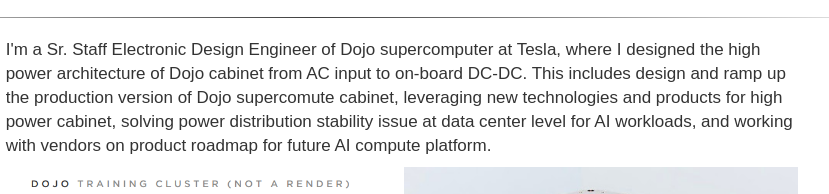
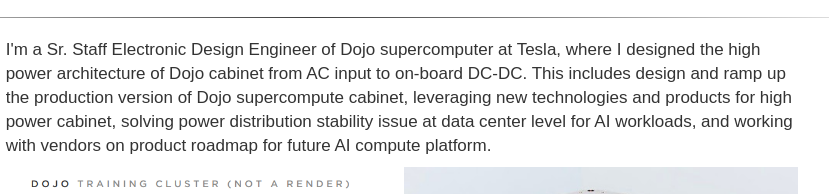
Before and after one commit to wsdingzetz/wsdingzetz.github.io, a plain HTML site: page index.html in a window 1280 px wide. Shown: the part 269-463 px from the top of the page, 331-1160 px from the left. Drawn offline with Linux system fonts and the light colour scheme.

Commit message:
Update index.html

```diff
--- a/index.html
+++ b/index.html
@@ -43,7 +43,7 @@
         </div>
         <div class="desc">
           <div class="htxt">
-            I'm a Sr. Staff Electronic Design Engineer of Dojo supercomputer at Tesla, where I designed the high power architecture of Dojo cabinet from AC input to on-board DC-DC. This includes design and ramp up the production version of Dojo supercomute cabinet, leveraging new technologies and products for high power cabinet, solving power distribution stability issue at data center level for AI workloads, and working with vendors on product roadmap for future AI compute platform.
+            I'm a Sr. Staff Electronic Design Engineer of Dojo supercomputer at Tesla, where I designed the high power architecture of Dojo cabinet from AC input to on-board DC-DC. This includes design and ramp up the production version of Dojo supercompute cabinet, leveraging new technologies and products for high power cabinet, solving power distribution stability issue at data center level for AI workloads, and working with vendors on product roadmap for future AI compute platform.
           </div>
           <div class="hassets" style="height:444px; margin: 10px 0 10px 0;">
             <div class="hasset" style="top: 0; left: 0; width: 50%;"><img src="assets/dojo_1.png" width="100%"></div>
```
